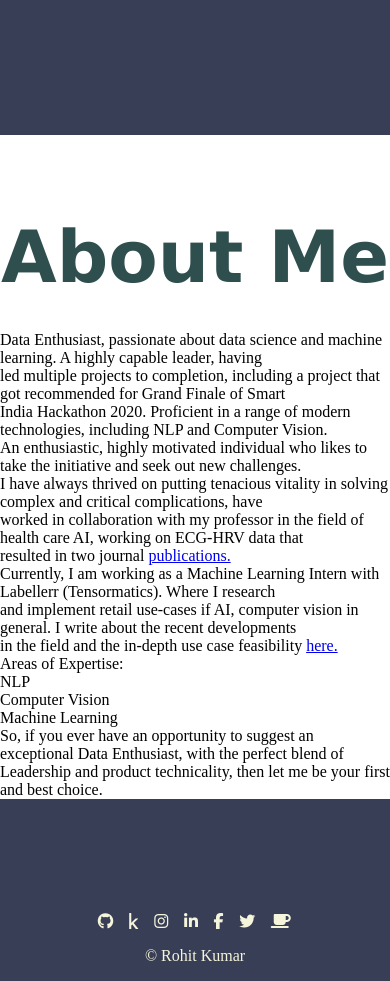
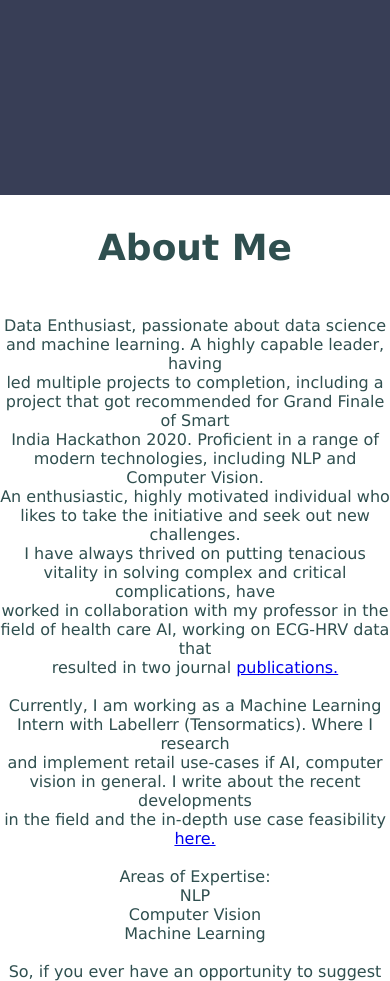
Before and after one commit to stenzr/stenzr.github.io, a plain HTML site: page p1/index.html in a window 390 px wide. Shown: the part 740-1721 px from the top of the page. Drawn offline with Linux system fonts and the light colour scheme.

Commit message:
[MODIFY] about me

```diff
--- a/p1/css/styles.css
+++ b/p1/css/styles.css
@@ -123,7 +123,20 @@ body {
   padding-top: 5rem;
   padding-bottom: 2rem;
   text-align: center;
-  font-size: 3rem;
+  font-size: 2.5rem;
+}
+
+.section-content{
+  font-family: Verdana, Geneva, Tahoma, sans-serif;
+  color:#2F4F4F;
+  padding-top: 1rem;
+  padding-bottom: 1rem;
+  text-align:center;
+  font-size: 1rem;
+}
+
+.about-left{
+
 }
 
 
@@ -136,7 +149,7 @@ body {
     margin-top: 0;
     text-align: center;
     padding-top: 100px;
-    padding-bottom: 100px;
+    padding-bottom: 160px;
   }
 
   .profile-image {
@@ -187,4 +200,11 @@ body {
   .social {
     padding-top: 1rem;
   }
+
+  .section-heading{
+    padding-top: 2rem;
+    padding-bottom: 2rem;
+    font-size: 1.5rem;
+  }
+
 }
--- a/p1/index.html
+++ b/p1/index.html
@@ -135,22 +135,22 @@
           An enthusiastic, highly motivated individual who likes to take the initiative and seek out new challenges. <br>
           I have always thrived on putting tenacious vitality in solving complex and critical complications, have <br>
           worked in collaboration with my professor in the field of health care AI, working on ECG-HRV data that <br>
-          resulted in two journal <a href="#publications" class="">publications.</a><br>
+          resulted in two journal <a href="#publications" class="">publications.</a><br><br>
          </p>
 
         <p>
           Currently, I am working as a Machine Learning Intern with Labellerr (Tensormatics). Where I research <br>
           and implement retail use-cases if AI, computer vision in general. I write about the recent developments <br>
-          in the field and the in-depth use case feasibility <a href="https://blog.labellerr.com/index.php/author/rohit-kumar/" class="">here.</a>
+          in the field and the in-depth use case feasibility <a href="https://blog.labellerr.com/index.php/author/rohit-kumar/" class="">here.</a><br><br>
         </p>
 
-        <p>
+        <p class="about-left">
           Areas of Expertise:<br>
-          <ol>
+          <ol type="1">
             <li>NLP</li>
             <li>Computer Vision</li>
             <li>Machine Learning</li>
-          </ol>
+          </ol><br>
 
 
           So, if you ever have an opportunity to suggest an exceptional Data Enthusiast, with the perfect blend of <br>
```
